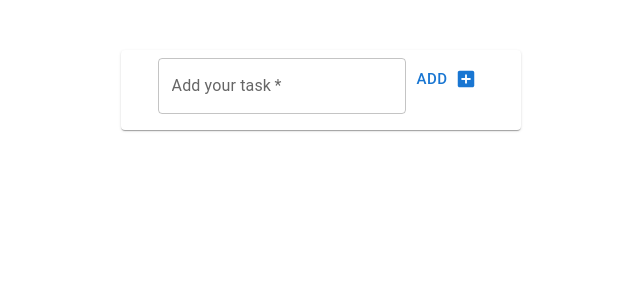
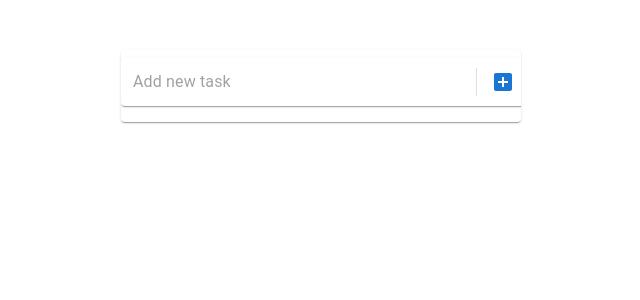
Before and after one commit to sagiv1996/React-todo-list, a React (Create React App) app: page / in a window 1280 px wide. Shown: the top 300 px of the page, without its empty margins (319-959 px from the left). Built offline with nearby package versions, Linux system fonts and the light colour scheme.

Commit message:
add onsubmit method

```diff
--- a/src/components/todoField.jsx
+++ b/src/components/todoField.jsx
@@ -1,5 +1,6 @@
-import { Button, TextField } from "@mui/material";
+import { Divider, IconButton, Paper } from "@mui/material";
 import AddBoxIcon from "@mui/icons-material/AddBox";
+import InputBase from "@mui/material/InputBase";
 
 import React, { useRef } from "react";
 
@@ -8,25 +9,31 @@ function TodoField(props) {
   const addValue = (e) => {
     props.newTask(taskRef.current.value);
     taskRef.current.value = null;
-    e.preventDefault(taskRef.current.value);
-
+    e.preventDefault();
   };
   return (
     <>
-      <TextField
-        label="Add your task"
-        required
-        inputRef={taskRef}
-        size="medium"
-        onKeyDown={(e) => {
-          if (e.code === 'Enter') {
-            addValue();
-          }
-        }}
-      />
-      <Button endIcon={<AddBoxIcon />} onClick={addValue} size="large">
-        Add
-      </Button>
+      <Paper
+        component="form"
+        sx={{ p: "2px 4px", display: "flex", alignItems: "center", width: 400 }}
+        onSubmit={addValue}
+      >
+        <InputBase
+          sx={{ ml: 1, flex: 1 }}
+          placeholder="Add new task"
+          required
+          inputRef={taskRef}
+        />
+        <Divider sx={{ height: 28, m: 0.5 }} orientation="vertical" />
+        <IconButton
+          color="primary"
+          sx={{ p: "10px" }}
+          aria-label="directions"
+          onClick={addValue}
+        >
+          <AddBoxIcon />
+        </IconButton>
+      </Paper>
     </>
   );
 }
--- a/src/components/todoList.jsx
+++ b/src/components/todoList.jsx
@@ -17,7 +17,14 @@ export default function TodoList() {
     setArray(updateTodos);
   };
   return (
-    <Card sx={{maxWidth: 400, bgcolor: 'background.paper', margin: "50px auto", paddingTop: 1 }}>
+    <Card
+      sx={{
+        maxWidth: 400,
+        bgcolor: "background.paper",
+        margin: "50px auto",
+        paddingTop: 1,
+      }}
+    >
       <TodoField newTask={handlerAddValueEvent} />
       <List>
         {items.map((item, index) => (
@@ -29,6 +36,6 @@ export default function TodoList() {
           />
         ))}
       </List>
-    </Card >
+    </Card>
   );
 }
```
